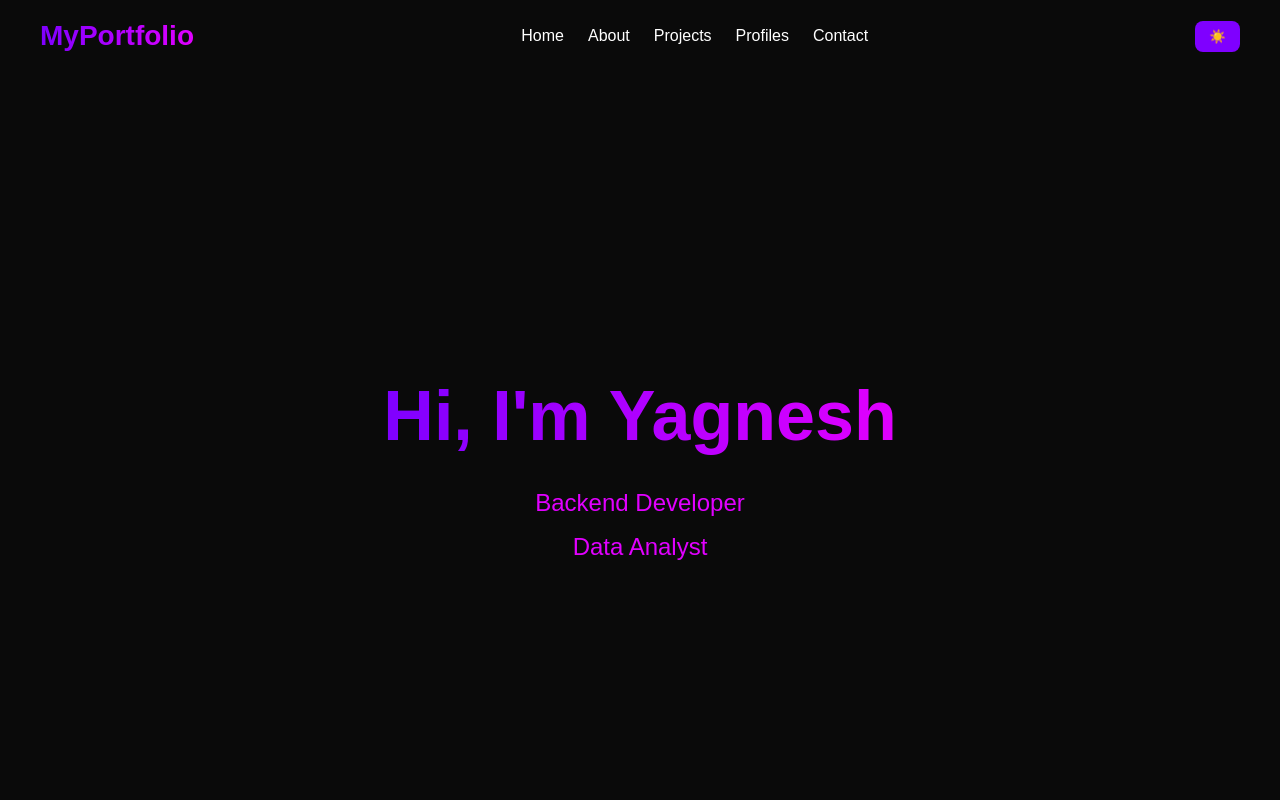
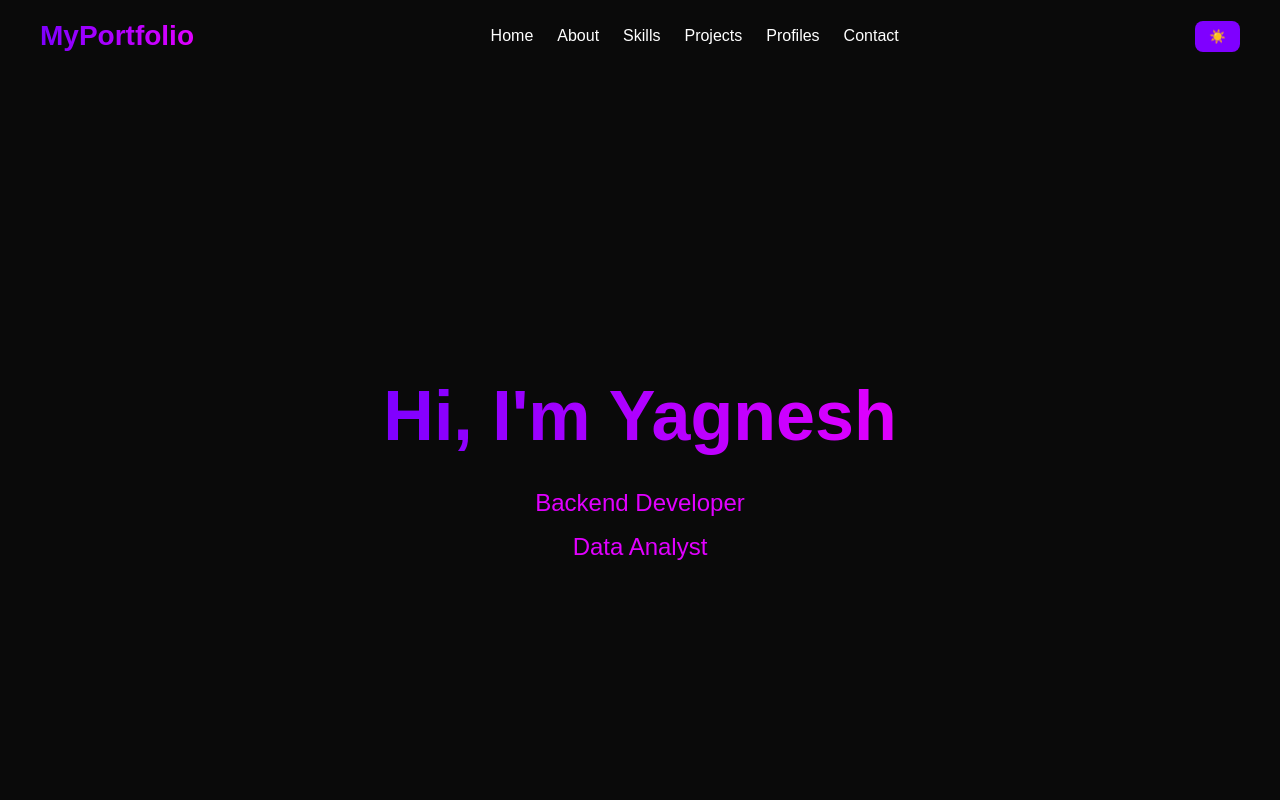
Before and after one commit to yagnesh471/myprofile, a React (Vite) app: page / in a window 1280 px wide. Shown: the top 800 px of the page. Built offline with nearby package versions, Linux system fonts and the light colour scheme.

Commit message:
Add 'Skills' link to navigation

```diff
--- a/src/App.jsx
+++ b/src/App.jsx
@@ -131,6 +131,7 @@ export default function Portfolio() {
         <div className="nav-links">
           <a href="#home">Home</a>
           <a href="#about">About</a>
+          <a href="#skills">Skills</a>
           <a href="#projects">Projects</a>
           <a href="#profiles">Profiles</a>
           <a href="#contact">Contact</a>
```
